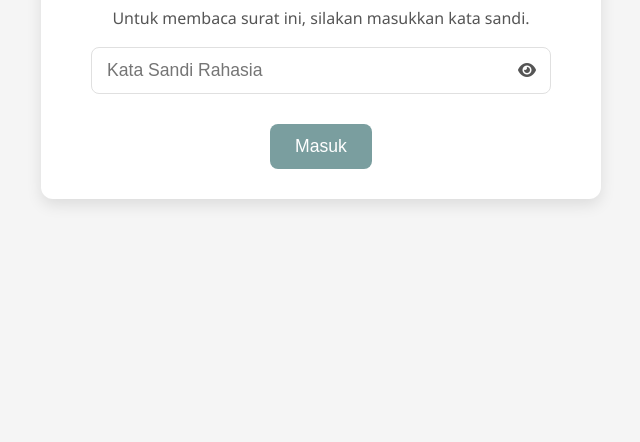
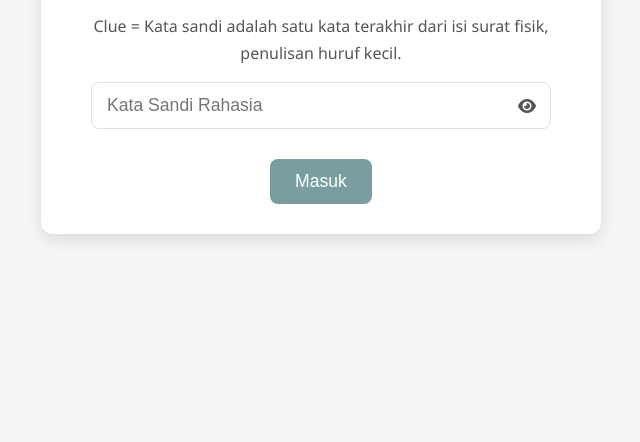
Before and after one commit to TabrizziAqlia/privateletter, a plain HTML site: page index.html in a window 1280 px wide. Shown: the part 358-800 px from the top of the page, without its empty margins (319-959 px from the left). Drawn offline with Linux system fonts and the light colour scheme.

Commit message:
Update index.html

```diff
--- a/index.html
+++ b/index.html
@@ -12,6 +12,7 @@
         <div id="login-section">
             <h1>Selamat Datang</h1>
             <p>Untuk membaca surat ini, silakan masukkan kata sandi.</p>
+             <p>Clue = Kata sandi adalah satu kata terakhir dari isi surat fisik, penulisan huruf kecil.</p>
             <div class="password-input-container">
                 <input type="password" id="password-input" placeholder="Kata Sandi Rahasia">
                 <span class="password-toggle" onclick="togglePasswordVisibility()">
```
